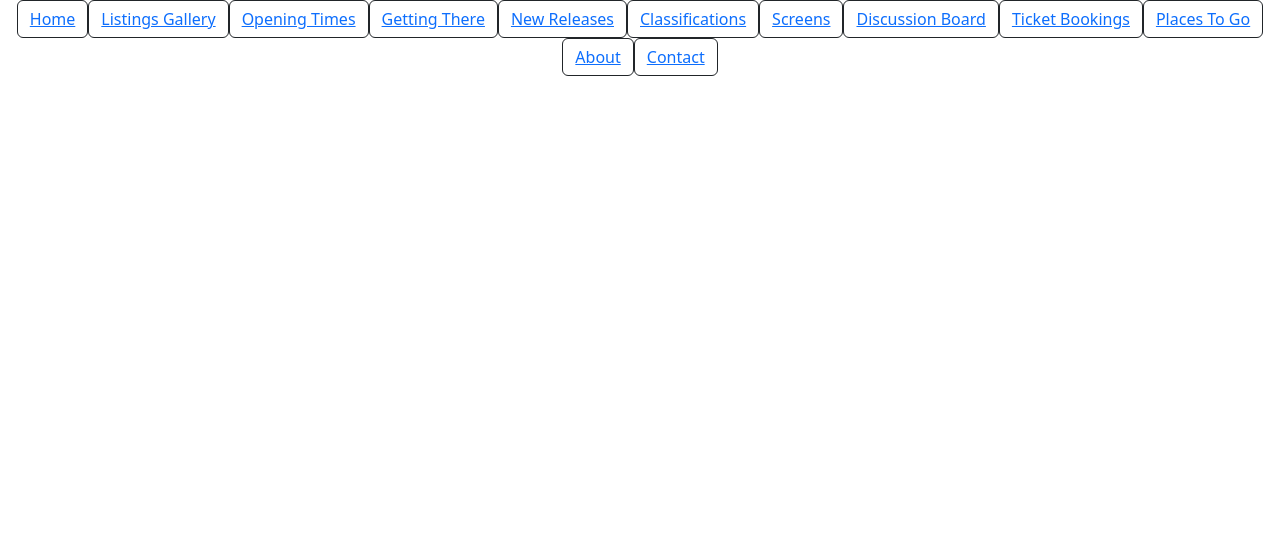
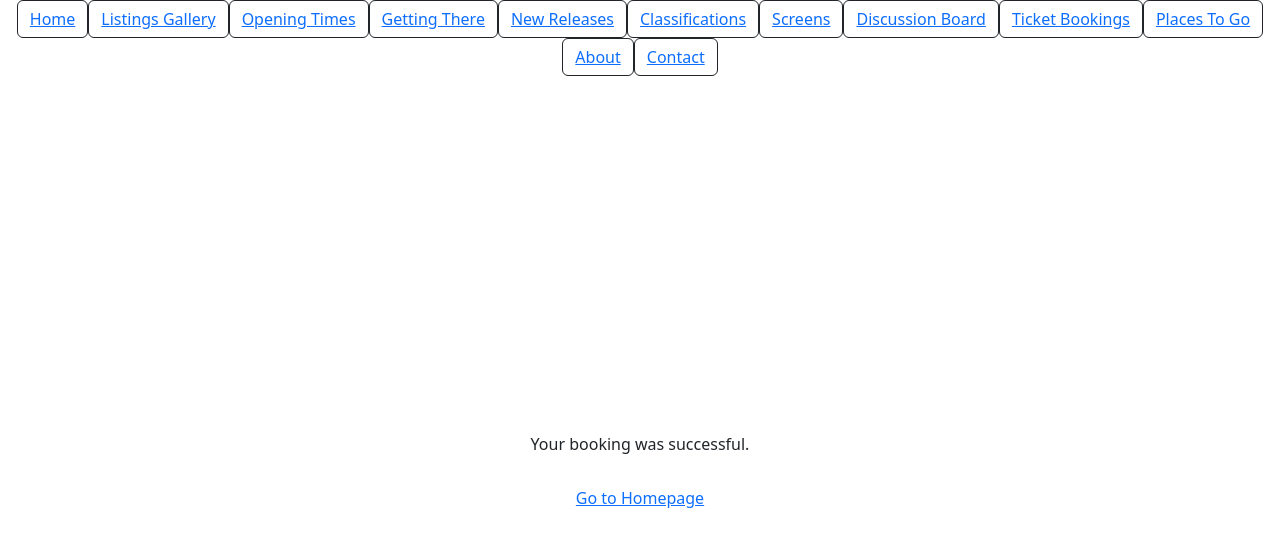
Before and after one commit to QAC-Sierra/QACinemas, a React (Create React App) app in the folder qac-site/: page /success in a window 1280 px wide. Shown: the top 546 px of the page. Built offline with nearby package versions, Linux system fonts and the light colour scheme.

Commit message:
QAC-62 QAC-64 #done #comment Payment can be taken and processed using Stripe API, and if an error occurs, they are redirected to an error page.

```diff
--- a/qac-site/src/components/NavigationBar.jsx
+++ b/qac-site/src/components/NavigationBar.jsx
@@ -12,6 +12,9 @@ import OpeningTimes from './OpeningTimes';
 import PlacesToGo from './PlacesToGo';
 import Screens from './Screens';
 import TicketBookings from './TicketBookings';
+import Payment from "./payment/Payment";
+import Success from "./payment/Success";
+import Error from "./payment/Error";
 
 
 const NavigationBar = () => {
@@ -60,18 +63,21 @@ const NavigationBar = () => {
 			</div>
 
 			<Routes>
-        <Route path="/" element={<HomePage />} />
-        <Route path="/listings-gallery" element={<ListingsGallery />} />
-        <Route path="/opening-times" element={<OpeningTimes />} />
-        <Route path="/getting-there" element={<GettingThere />} />
-        <Route path="/new-releases" element={<NewReleases />} />
-        <Route path="/classifications" element={<Classifications />} />
-        <Route path="/screens" element={<Screens />} />
-        <Route path="/discussion-board" element={<DiscussionBoard />} />
-        <Route path="/ticket-bookings" element={<TicketBookings />} />
-        <Route path="/places-to-go" element={<PlacesToGo />} />
-        <Route path="/about" element={<About />} />
-        <Route path="/contact" element={<Contact />} />
+				<Route path="/" element={<HomePage/>}/>
+				<Route path="/listings-gallery" element={<ListingsGallery/>}/>
+				<Route path="/opening-times" element={<OpeningTimes/>}/>
+				<Route path="/getting-there" element={<GettingThere/>}/>
+				<Route path="/new-releases" element={<NewReleases/>}/>
+				<Route path="/classifications" element={<Classifications/>}/>
+				<Route path="/screens" element={<Screens/>}/>
+				<Route path="/discussion-board" element={<DiscussionBoard/>}/>
+				<Route path="/ticket-bookings" element={<TicketBookings/>}/>
+				<Route path="/places-to-go" element={<PlacesToGo/>}/>
+				<Route path="/about" element={<About/>}/>
+				<Route path="/contact" element={<Contact/>}/>
+				<Route path="/payment" element={<Payment/>}/>
+				<Route path="/success" element={<Success/>}/>
+				<Route path="/error" element={<Error/>}/>
 			</Routes>
 
 		</Router>
--- /dev/null
+++ b/qac-site/src/components/payment/Error.jsx
@@ -0,0 +1,14 @@
+import React from "react";
+
+const Error = () => {
+	return (
+		<>
+			<span>
+				Error. There was an issue processing your payment.<br/>
+				Please try again.
+			</span>
+		</>
+	)
+}
+
+export default Error;
--- a/qac-site/src/components/Payment.jsx
+++ b/qac-site/src/components/payment/Payment.jsx
@@ -1,12 +1,14 @@
 import React, {useEffect, useState} from 'react';
 import StripeCheckout from "react-stripe-checkout";
-import "./styles/Payment.css"
+import "../styles/Payment.css"
 import axios from "axios";
+import {useNavigate} from "react-router-dom";
 
 const KEY = "pk_test_51LTMe7FcNpq5nVHDSFyODWk8Ydr4wnWd65Zea5todzNPVBEqh7UDk9Ka3NDly11dnBRANy6uBhNIDeMudVurCCjB00OyiSEcpE";
 
 const Payment = () => {
 	const [stripeToken, setStripeToken] = useState(null);
+	const navigate = useNavigate();
 
 	const onToken = async (token) => {
 		await setStripeToken(token);
@@ -27,9 +29,11 @@ const Payment = () => {
 				}
 			).then(() => {
 				setStripeToken(null);
+				navigate("/");
 			}).catch((err) => {
 				setStripeToken(null);
 				console.error(err);
+				navigate("/error");
 			});
 		}
 		stripeToken && makeRequest();
@@ -37,6 +41,7 @@ const Payment = () => {
 
 	return (
 		<>
+			{stripeToken ? (<span>Processing Payment, do not refresh...</span>) :
 				<StripeCheckout className="payByCard"
 				                name="QA Cinemas"
 				                description="Payment Details"
@@ -46,6 +51,7 @@ const Payment = () => {
 				                token={onToken}
 				                stripeKey={KEY}
 				/>
+			}
 		</>
 	);
 }
--- /dev/null
+++ b/qac-site/src/components/payment/Success.jsx
@@ -0,0 +1,21 @@
+import React from "react";
+import {Link} from "react-router-dom";
+
+const Success = () => {
+	return (
+		<div
+			style={{
+				height: "100vh",
+				display: "flex",
+				flexDirection: "column",
+				alignItems: "center",
+				justifyContent: "center",
+			}}
+		>
+			{"Your booking was successful."}
+			<Link to={"/"} style={{padding: 10, marginTop: 20}}>Go to Homepage</Link>
+		</div>
+	);
+};
+
+export default Success;
```
Lines whose indentation alone changed are shown as unchanged.
